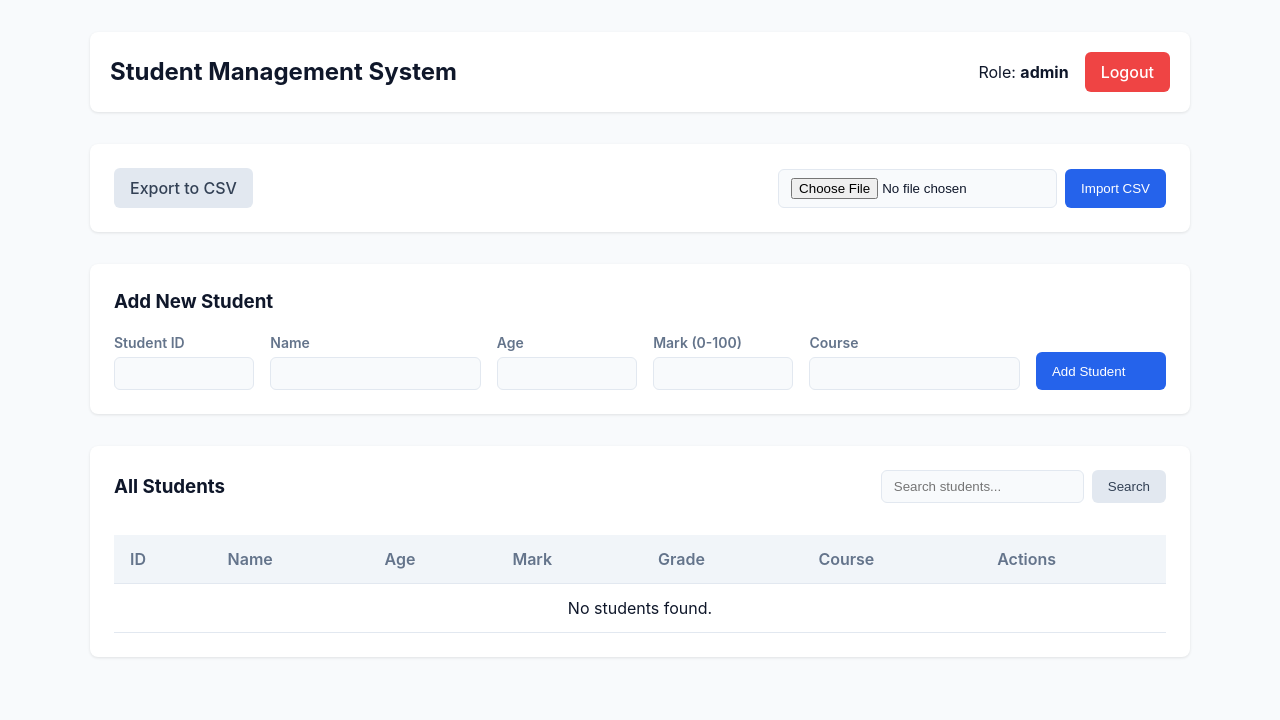
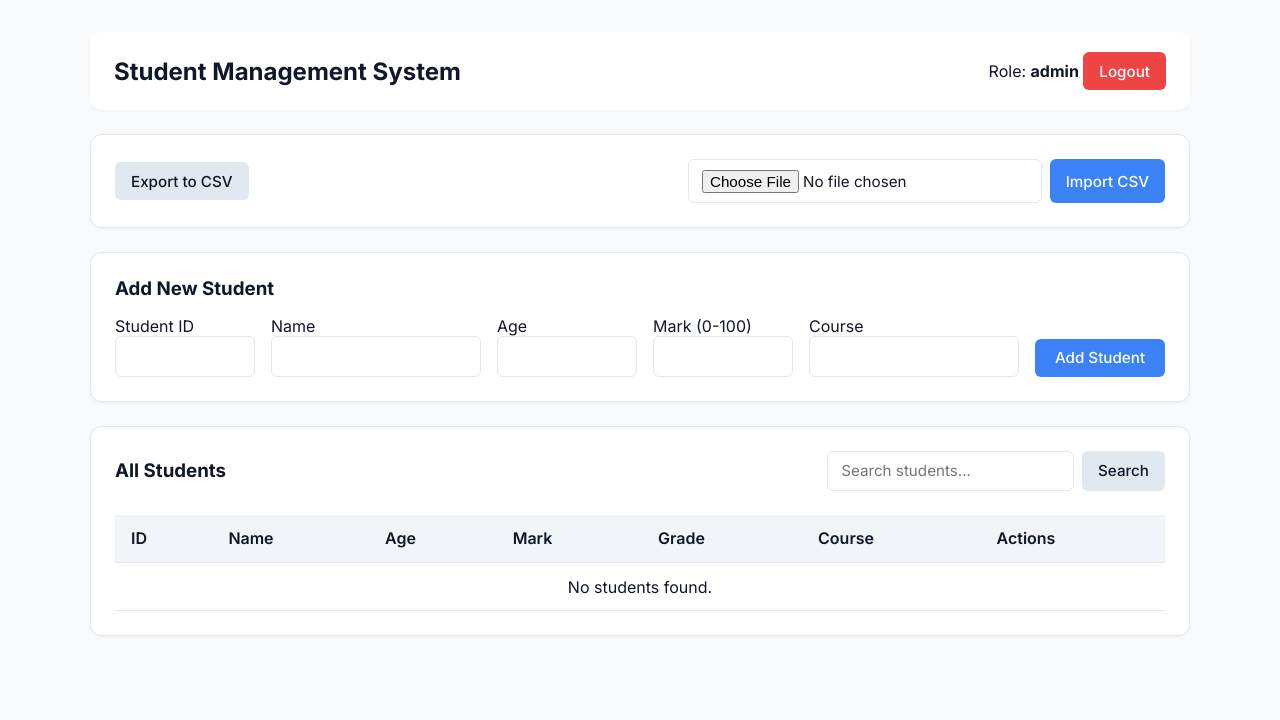
Before and after one commit to Sereiboth180/StudentManagementSystem, a Flask app: page / in a window 1280 px wide. Shown: the top 720 px of the page. Run offline with Flask 3, Linux system fonts and the light colour scheme; the visitor is signed in with stand-in values (Sample User, id 1).

Commit message:
Update style.css

```diff
--- a/static/style.css
+++ b/static/style.css
@@ -1,30 +1,35 @@
-/* Base Reset & Variables */
+/* Google Fonts */
+@import url('https://fonts.googleapis.com/css2?family=Inter:wght@400;500;600;700&display=swap');
+
 :root {
-  --primary-color: #2563eb;
-  --primary-hover: #1d4ed8;
-  --bg-main: #f8fafc;
+  --primary-color: #3b82f6;
+  --primary-hover: #2563eb;
+  --bg-color: #f8fafc;
   --card-bg: #ffffff;
   --text-main: #0f172a;
   --text-muted: #64748b;
   --border-color: #e2e8f0;
-  --input-bg: #f8fafc;
   --danger-color: #ef4444;
   --danger-hover: #dc2626;
-  --shadow-sm: 0 1px 3px rgba(0, 0, 0, 0.1);
+  --secondary-color: #e2e8f0;
+  --secondary-hover: #cbd5e1;
+  --shadow-sm: 0 1px 3px rgba(0,0,0,0.05);
+  --shadow-md: 0 4px 6px -1px rgba(0, 0, 0, 0.1), 0 2px 4px -1px rgba(0, 0, 0, 0.06);
+  --shadow-glow: 0 10px 15px -3px rgba(59, 130, 246, 0.3);
 }
 
 * {
-  box-sizing: border-box;
   margin: 0;
   padding: 0;
+  box-sizing: border-box;
+  font-family: 'Inter', sans-serif;
+  transition: background-color 0.2s ease, border-color 0.2s ease, box-shadow 0.2s ease;
 }
 
 body {
-  font-family: -apple-system, BlinkMacSystemFont, "Segoe UI", Roboto, sans-serif;
-  background-color: var(--bg-main);
+  background-color: var(--bg-color);
   color: var(--text-main);
-  line-height: 1.5;
-  padding: 2rem;
+  padding: 2rem 1rem;
 }
 
 .container {
@@ -37,78 +42,94 @@ header {
   display: flex;
   justify-content: space-between;
   align-items: center;
-  margin-bottom: 2rem;
+  margin-bottom: 1.5rem;
   background: var(--card-bg);
-  padding: 1.25rem;
-  border-radius: 8px;
+  padding: 1.25rem 1.5rem;
+  border-radius: 12px;
   box-shadow: var(--shadow-sm);
+  animation: fadeInDown 0.5s ease-out;
 }
 
-.top-actions {
-  display: flex;
-  gap: 1rem;
-  align-items: center;
+/* Card Animation & Hover */
+.card {
+  background: var(--card-bg);
+  border-radius: 12px;
+  padding: 1.5rem;
+  margin-bottom: 1.5rem;
+  box-shadow: var(--shadow-sm);
+  border: 1px solid var(--border-color);
+  animation: fadeInUp 0.5s ease-out;
+  transition: transform 0.2s ease, box-shadow 0.2s ease;
 }
 
-/* Buttons & Inputs */
+.card:hover {
+  transform: translateY(-2px);
+  box-shadow: var(--shadow-md);
+}
+
+/* Inputs & Focus Animations */
+.form-input, select {
+  padding: 0.6rem 0.8rem;
+  border: 1px solid var(--border-color);
+  border-radius: 6px;
+  outline: none;
+  font-size: 0.95rem;
+  background-color: #fff;
+  transition: border-color 0.2s ease, box-shadow 0.2s ease;
+}
+
+.form-input:focus, select:focus {
+  border-color: var(--primary-color);
+  box-shadow: 0 0 0 3px rgba(59, 130, 246, 0.2);
+}
+
+/* Interactive Buttons */
 .btn {
-  padding: 0.5rem 1rem;
+  padding: 0.6rem 1rem;
+  border: none;
   border-radius: 6px;
-  border: none;
   font-weight: 500;
   cursor: pointer;
   text-decoration: none;
-  display: inline-flex;
-  align-items: center;
-  gap: 0.5rem;
-  transition: background 0.2s;
+  display: inline-block;
+  font-size: 0.95rem;
+  transition: transform 0.15s ease, background-color 0.2s ease, box-shadow 0.2s ease;
 }
 
-.btn-primary { background: var(--primary-color); color: white; }
-.btn-primary:hover { background: var(--primary-hover); }
-
-.btn-danger { background: var(--danger-color); color: white; }
-.btn-danger:hover { background: var(--danger-hover); }
-
-.btn-secondary { background: #e2e8f0; color: #334155; }
-.btn-secondary:hover { background: #cbd5e1; }
-
-.form-input {
-  padding: 0.5rem 0.75rem;
-  border: 1px solid var(--border-color);
-  border-radius: 6px;
-  background: var(--input-bg);
+.btn:active {
+  transform: scale(0.97);
 }
 
-/* Layout Cards */
-.card {
-  background: var(--card-bg);
-  padding: 1.5rem;
-  border-radius: 8px;
-  box-shadow: var(--shadow-sm);
-  margin-bottom: 2rem;
+.btn-primary {
+  background-color: var(--primary-color);
+  color: white;
 }
 
-.form-grid {
-  display: grid;
-  grid-template-columns: repeat(auto-fit, minmax(180px, 1fr));
-  gap: 1rem;
-  margin-top: 1rem;
+.btn-primary:hover {
+  background-color: var(--primary-hover);
+  box-shadow: var(--shadow-glow);
 }
 
-.form-group {
-  display: flex;
-  flex-direction: column;
-  gap: 0.25rem;
+.btn-secondary {
+  background-color: var(--secondary-color);
+  color: var(--text-main);
 }
 
-.form-group label {
-  font-size: 0.875rem;
-  font-weight: 600;
-  color: var(--text-muted);
+.btn-secondary:hover {
+  background-color: var(--secondary-hover);
 }
 
-/* Table Design */
+.btn-danger {
+  background-color: var(--danger-color);
+  color: white;
+}
+
+.btn-danger:hover {
+  background-color: var(--danger-hover);
+  box-shadow: 0 4px 12px rgba(239, 68, 68, 0.3);
+}
+
+/* Tables & Smooth Row Highlights */
 .table-container {
   overflow-x: auto;
 }
@@ -116,43 +137,47 @@ header {
 table {
   width: 100%;
   border-collapse: collapse;
-  margin-top: 1rem;
-  text-align: left;
+  margin-top: 0.5rem;
 }
 
 th, td {
-  padding: 0.75rem 1rem;
+  padding: 0.85rem 1rem;
+  text-align: left;
   border-bottom: 1px solid var(--border-color);
 }
 
 th {
-  background: #f1f5f9;
+  background-color: #f1f5f9;
   font-weight: 600;
-  color: var(--text-muted);
 }
 
-tr:hover {
-  background: #f8fafc;
+tbody tr {
+  transition: background-color 0.2s ease, transform 0.15s ease;
 }
 
-/* Pagination */
-.pagination {
-  display: flex;
-  justify-content: center;
-  gap: 0.5rem;
-  margin-top: 1.5rem;
+tbody tr:hover {
+  background-color: #f1f5f9;
 }
 
-.pagination a {
-  padding: 0.5rem 0.75rem;
-  border: 1px solid var(--border-color);
-  border-radius: 4px;
-  color: var(--text-main);
-  text-decoration: none;
+/* Keyframe Animations */
+@keyframes fadeInUp {
+  from {
+    opacity: 0;
+    transform: translateY(15px);
+  }
+  to {
+    opacity: 1;
+    transform: translateY(0);
+  }
 }
 
-.pagination a.active {
-  background: var(--primary-color);
-  color: white;
-  border-color: var(--primary-color);
+@keyframes fadeInDown {
+  from {
+    opacity: 0;
+    transform: translateY(-15px);
+  }
+  to {
+    opacity: 1;
+    transform: translateY(0);
+  }
 }
```
